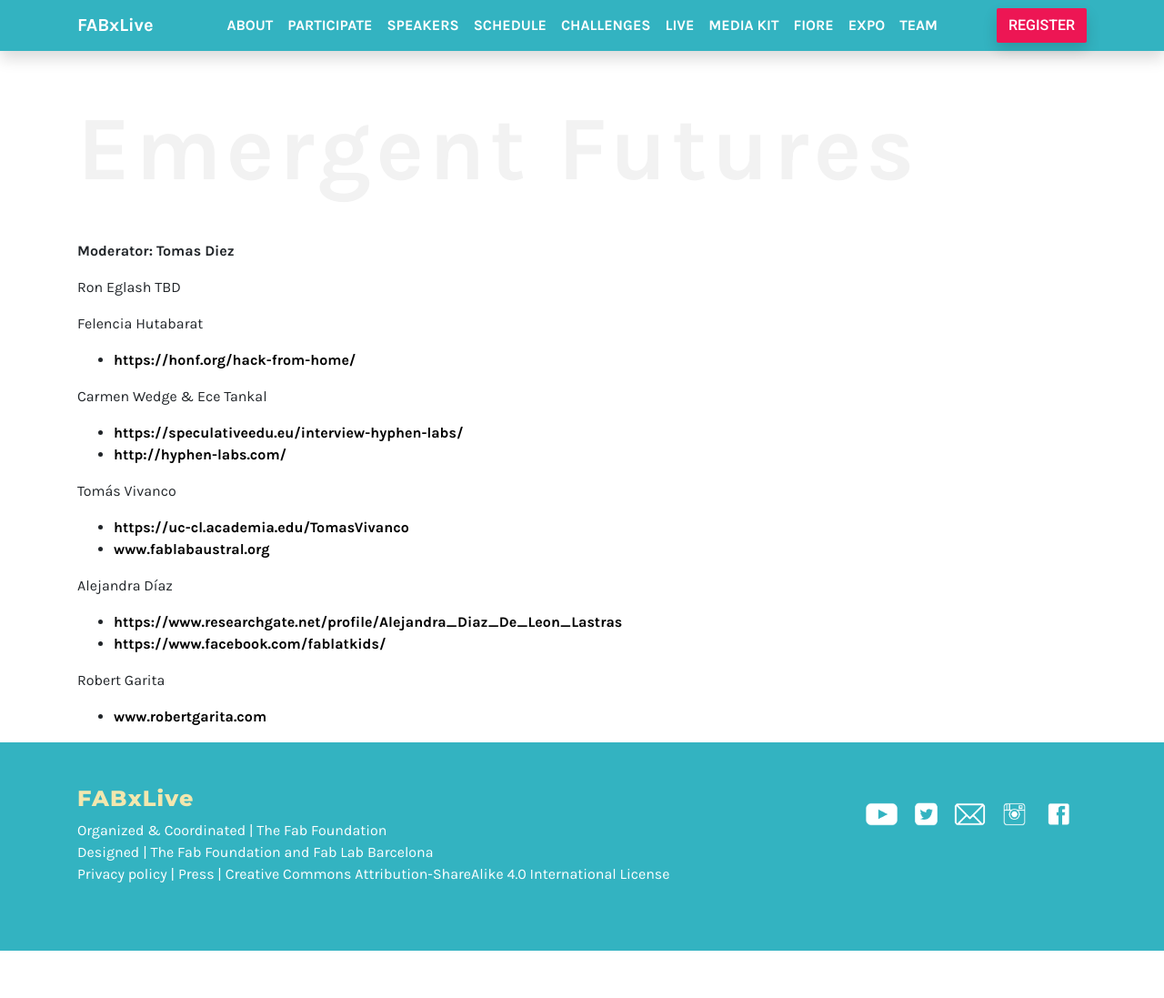
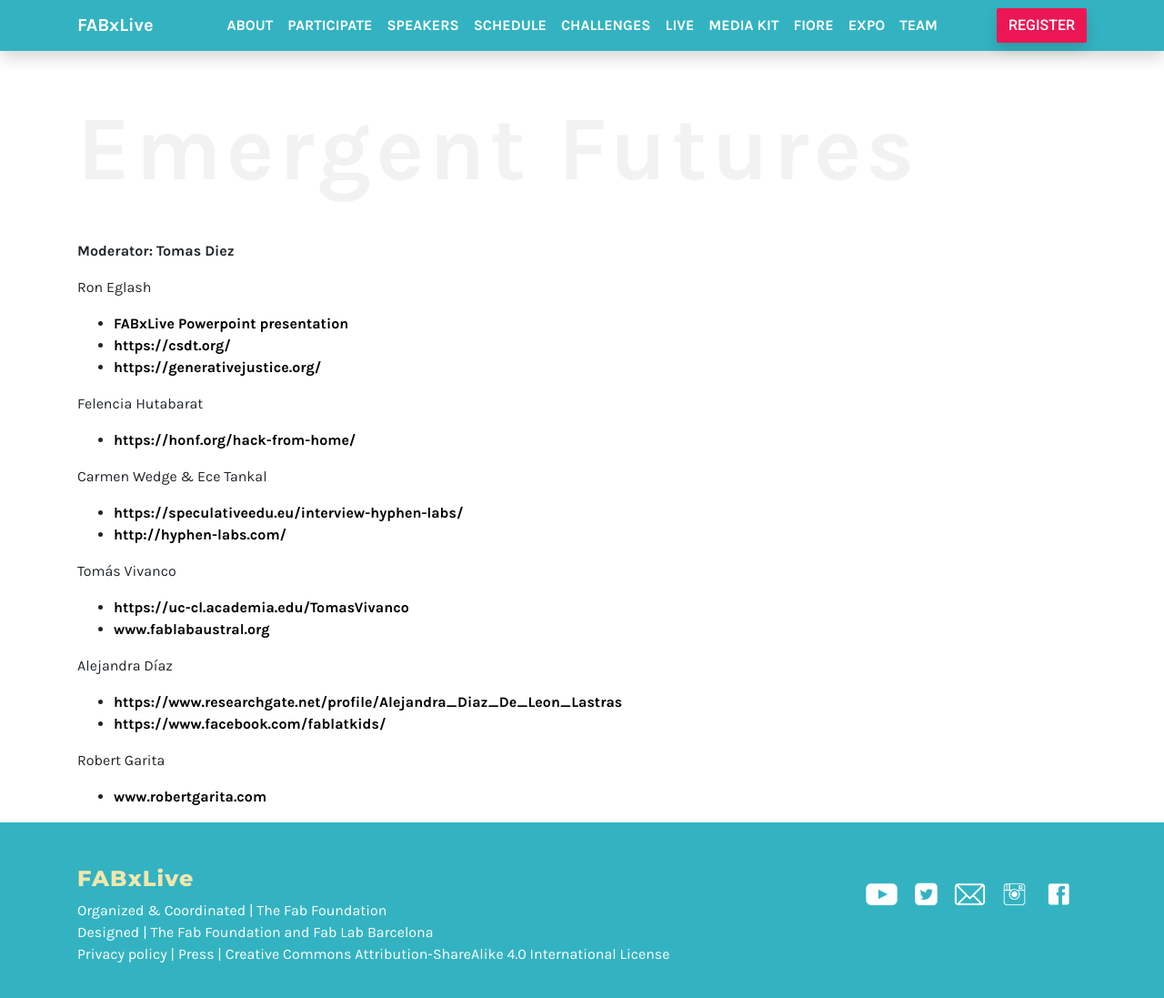
Before and after one commit to fabfoundation/fabxlive2020, a Jekyll site: the page built from society.md, in a window 1280 px wide and 1133 px high. Shown: the top 1097 px of the window at 91% size. Built offline with Jekyll 4.4.1, drawn with Linux system fonts in a browser that asks for light colours; nearby versions of some CDN libraries.

Commit message:
Update society.md

```diff
--- a/society.md
+++ b/society.md
@@ -8,7 +8,9 @@
 **Moderator: Tomas Diez**
 
 Ron Eglash
-TBD
+* [FABxLive Powerpoint presentation](https://docs.google.com/presentation/d/1KxDj0PNivPWBdXDAdcGyS71_2n7-LNjkHp_POQs220Y/edit)
+* [https://csdt.org/](https://csdt.org/)
+* [https://generativejustice.org/](https://generativejustice.org/)
 
 Felencia Hutabarat
 * [https://honf.org/hack-from-home/](https://honf.org/hack-from-home/)
```
